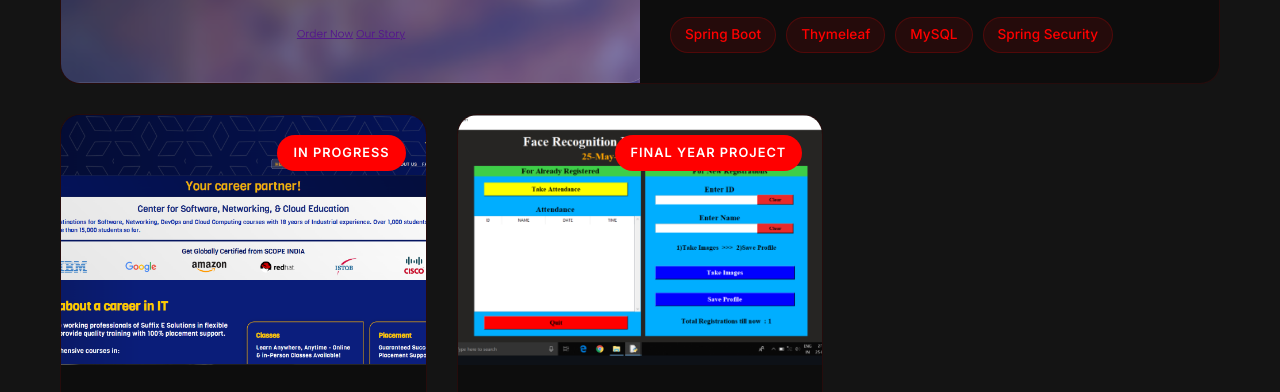
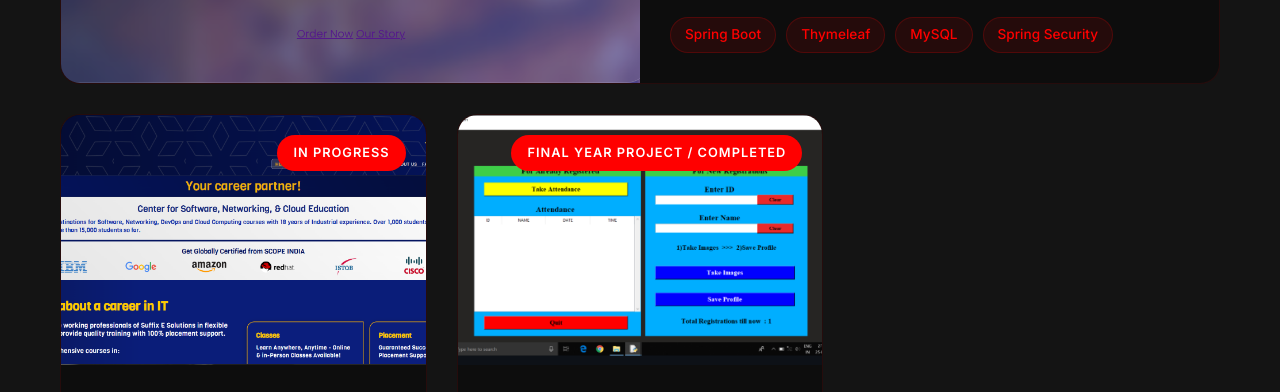
Before and after one commit to RAHULRAJx007/Portfolio, a plain HTML site: page index.html in a window 1280 px wide. Shown: the part 3160-3552 px from the top of the page. Drawn offline with Linux system fonts and the light colour scheme.

Commit message:
added text

```diff
--- a/index.html
+++ b/index.html
@@ -254,7 +254,7 @@
                 <article class="project-card">
                     <div class="project-image">
                         <img src="assets/facerec.png" alt="Facial Recognition Attendance System" loading="lazy">
-                        <div class="project-status status-progress">Final Year Project</div>
+                        <div class="project-status status-progress">Final Year Project / Completed</div>
                     </div>
                     <div class="project-content">
                         <div class="project-header">
```
